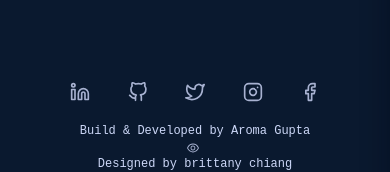
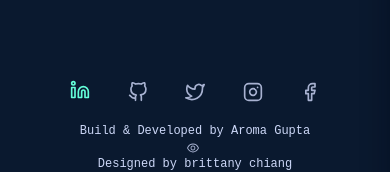
Before and after one commit to aroma-sketch/site_2022, a React (Create React App) app: page / in a window 390 px wide. In both pictures the pointer is over the link 80 px from the left and 6912 px from the top of the page. Shown: the part 6819-6991 px from the top of the page. Built offline with nearby package versions, Linux system fonts and the light colour scheme; no server answers; a web font is replaced by a local one.

Commit message:
api updated

```diff
--- a/src/component/Footer/Footer.jsx
+++ b/src/component/Footer/Footer.jsx
@@ -8,7 +8,7 @@ import {FiTwitter,FiLinkedin,FiGithub,FiFacebook,FiInstagram} from 'react-icons/
 const Footer = () => {
     const [count, setCount] = useState(null);
     useEffect(() => {
-      fetch("https://api.countapi.xyz/update/aromagupta/mysite/?amount=1")
+      fetch("https://api.countapi.xyz/update/www.aromagupta.com/08014095-3f75-4895-80e4-007b0035bd20/?amount=1")
         .then((res) => res.json())
         .then((json) => setCount(json.value));
     }, []);
--- a/src/component/Footer/Footer.scss
+++ b/src/component/Footer/Footer.scss
@@ -48,6 +48,12 @@
     height: 20px;
 
     }
+    &:hover{
+        color:var(--green);
+        transform: translateY(-2px);
+        transition: all .2s ease;
+
+    }
     }
     }
          }
```
